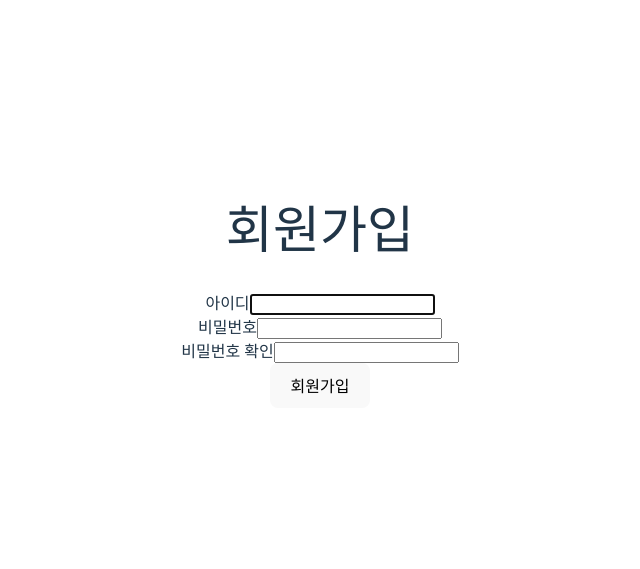
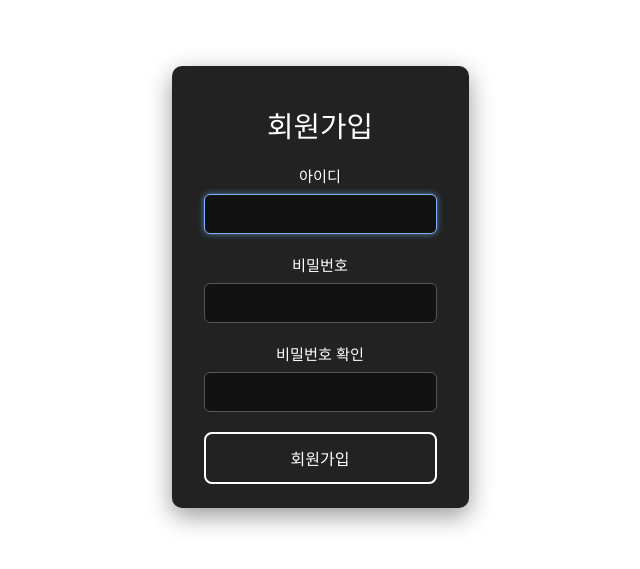
Before and after one commit to tolelom/tolelog, a React (Vite) app: page /register in a window 1280 px wide. Shown: the part 113-682 px from the top of the page, without its empty margins (320-960 px from the left). Built offline with nearby package versions, Linux system fonts and the light colour scheme.

Commit message:
Feat: 로그인, 회원가입 css 추가 - 페이지 간 연결 버튼 추가

```diff
--- /dev/null
+++ b/src/components/LoginBox.css
@@ -0,0 +1,93 @@
+/* 로그인 박스 컨테이너 */
+.login-box {
+    max-width: 360px;
+    margin: 80px auto;
+    padding: 24px 32px;
+    background-color: #222;       /* 어두운 배경 */
+    color: #fff;                  /* 흰색 텍스트 */
+    border-radius: 10px;
+    box-shadow: 0 8px 24px rgba(0,0,0,0.4);
+    font-family: 'Segoe UI', Tahoma, Geneva, Verdana, sans-serif;
+}
+
+/* 제목 스타일 */
+.login-box h1 {
+    margin-bottom: 24px;
+    font-weight: 600;
+    font-size: 1.8rem;
+    text-align: center;
+}
+
+/* 에러 메세지 */
+.error {
+    color: #ff6b6b;
+    font-size: 0.9rem;
+    margin-top: 6px;
+}
+
+.general-error {
+    margin-bottom: 12px;
+    text-align: center;
+    font-weight: 600;
+}
+
+/* 입력 그룹 */
+.input-group {
+    margin-bottom: 20px;
+    display: flex;
+    flex-direction: column;
+}
+
+/* 라벨 */
+.input-group label {
+    margin-bottom: 6px;
+    font-weight: 500;
+    font-size: 0.95rem;
+}
+
+/* 텍스트 인풋 */
+.input-group input {
+    padding: 10px 12px;
+    border-radius: 6px;
+    border: 1px solid #555;
+    background-color: #121212;
+    color: #fff;
+    font-size: 1rem;
+    transition: border-color 0.25s ease;
+}
+
+.input-group input:focus {
+    border-color: #80b3ff;
+    outline: none;
+    box-shadow: 0 0 6px #80b3ffa0;
+}
+
+/* 에러 있을때 인풋 변화 */
+.input-group input.invalid {
+    border-color: #ff6b6b;
+    box-shadow: 0 0 6px #ff6b6ba0;
+}
+
+/* 버튼 */
+button[type="submit"] {
+    width: 100%;
+    padding: 12px 0;
+    background-color: transparent;
+    border: 2px solid #fff;
+    border-radius: 8px;
+    color: #fff;
+    font-weight: 600;
+    cursor: pointer;
+    font-size: 1rem;
+    transition: background-color 0.3s, color 0.3s;
+}
+
+button[type="submit"]:hover:not(:disabled) {
+    background-color: #fff;
+    color: #222;
+}
+
+button[type="submit"]:disabled {
+    opacity: 0.6;
+    cursor: not-allowed;
+}
--- a/src/components/LoginBox.jsx
+++ b/src/components/LoginBox.jsx
@@ -1,10 +1,11 @@
 import {useContext, useEffect, useRef, useState} from 'react';
 import {useNavigate} from "react-router-dom";
 import {AuthContext} from "../context/AuthContext.jsx";
+import './LoginBox.css';
 
 
 export default function LoginBox() {
-    const { login } = useContext(AuthContext);
+    const {login} = useContext(AuthContext);
     const [formData, setFormData] = useState({
         username: '',
         password: '',
--- /dev/null
+++ b/src/components/RegisterBox.css
@@ -0,0 +1,93 @@
+/* 회원가입 박스 컨테이너 */
+.register-box {
+    max-width: 360px;
+    margin: 80px auto;
+    padding: 24px 32px;
+    background-color: #222;
+    color: #fff;
+    border-radius: 10px;
+    box-shadow: 0 8px 24px rgba(0,0,0,0.4);
+    font-family: 'Segoe UI', Tahoma, Geneva, Verdana, sans-serif;
+}
+
+/* 제목 스타일 */
+.register-box h1 {
+    margin-bottom: 24px;
+    font-weight: 600;
+    font-size: 1.8rem;
+    text-align: center;
+}
+
+/* 에러 메세지 */
+.error {
+    color: #ff6b6b;
+    font-size: 0.9rem;
+    margin-top: 6px;
+}
+
+.general-error {
+    margin-bottom: 12px;
+    text-align: center;
+    font-weight: 600;
+}
+
+/* 입력 그룹 */
+.input-group {
+    margin-bottom: 20px;
+    display: flex;
+    flex-direction: column;
+}
+
+/* 라벨 */
+.input-group label {
+    margin-bottom: 6px;
+    font-weight: 500;
+    font-size: 0.95rem;
+}
+
+/* 텍스트 인풋 */
+.input-group input {
+    padding: 10px 12px;
+    border-radius: 6px;
+    border: 1px solid #555;
+    background-color: #121212;
+    color: #fff;
+    font-size: 1rem;
+    transition: border-color 0.25s ease;
+}
+
+.input-group input:focus {
+    border-color: #80b3ff;
+    outline: none;
+    box-shadow: 0 0 6px #80b3ffa0;
+}
+
+/* 에러 있을때 인풋 변화 */
+.input-group input.invalid {
+    border-color: #ff6b6b;
+    box-shadow: 0 0 6px #ff6b6ba0;
+}
+
+/* 버튼 */
+button[type="submit"] {
+    width: 100%;
+    padding: 12px 0;
+    background-color: transparent;
+    border: 2px solid #fff;
+    border-radius: 8px;
+    color: #fff;
+    font-weight: 600;
+    cursor: pointer;
+    font-size: 1rem;
+    transition: background-color 0.3s, color 0.3s;
+}
+
+button[type="submit"]:hover:not(:disabled) {
+    background-color: #fff;
+    color: #222;
+}
+
+button[type="submit"]:disabled {
+    opacity: 0.6;
+    cursor: not-allowed;
+}
--- a/src/components/RegisterBox.jsx
+++ b/src/components/RegisterBox.jsx
@@ -1,5 +1,5 @@
 import {useEffect, useRef, useState} from "react";
-
+import './RegisterBox.css';
 
 export default function RegisterBox() {
     const [formData, setFormData] = useState({
--- a/src/pages/HomePage.jsx
+++ b/src/pages/HomePage.jsx
@@ -1,7 +1,48 @@
+import {Link} from 'react-router-dom';
+import {useState} from 'react';
+
 export default function HomePage() {
+    const [hovered, setHovered] = useState(false);
+
+    const baseStyle = {
+        display: 'inline-block',
+        padding: '8px 16px',
+        borderRadius: '6px',
+        textDecoration: 'none',
+        marginTop: '20px',
+        border: '1px solid #fff',
+        fontWeight: '500',
+        transition: 'background 0.2s, color 0.2s',
+        cursor: 'pointer',
+    };
+
+    const hoveredStyle = {
+        background: '#fff',
+        color: '#222',
+    };
+
+    const normalStyle = {
+        background: 'none',
+        color: '#fff',
+    };
+
+
     return (
         <>
             <h1>tolelog</h1>
+
+            <Link
+                to="/login"
+                style={{
+                    ...baseStyle,
+                    ...(hovered ? hoveredStyle : normalStyle),
+                }}
+                onMouseEnter={() => setHovered(true)}
+                onMouseLeave={() => setHovered(false)}
+            >
+                로그인
+            </Link>
+
         </>
     );
 }
--- /dev/null
+++ b/src/pages/LoginPage.css
@@ -0,0 +1,14 @@
+.signup-button {
+    margin-top: 12px;
+    background: none;
+    border: none;
+    color: #80b3ff;
+    cursor: pointer;
+    font-size: 0.95rem;
+    font-weight: 500;
+    text-decoration: underline;
+}
+
+.signup-button:hover {
+    color: #5590ff;
+}
--- a/src/pages/LoginPage.jsx
+++ b/src/pages/LoginPage.jsx
@@ -1,9 +1,15 @@
+import { useNavigate } from 'react-router-dom';
 import LoginBox from "../components/LoginBox.jsx";
-
+import './LoginPage.css';
 
 export default function LoginPage() {
+    const navigate = useNavigate();
+
     return (
         <div>
             <LoginBox/>
+            <div className="signup-link">
+                계정이 없으신가요? <button onClick={() => navigate('/register')}>회원가입</button>
+            </div>
         </div>);
 }
```
